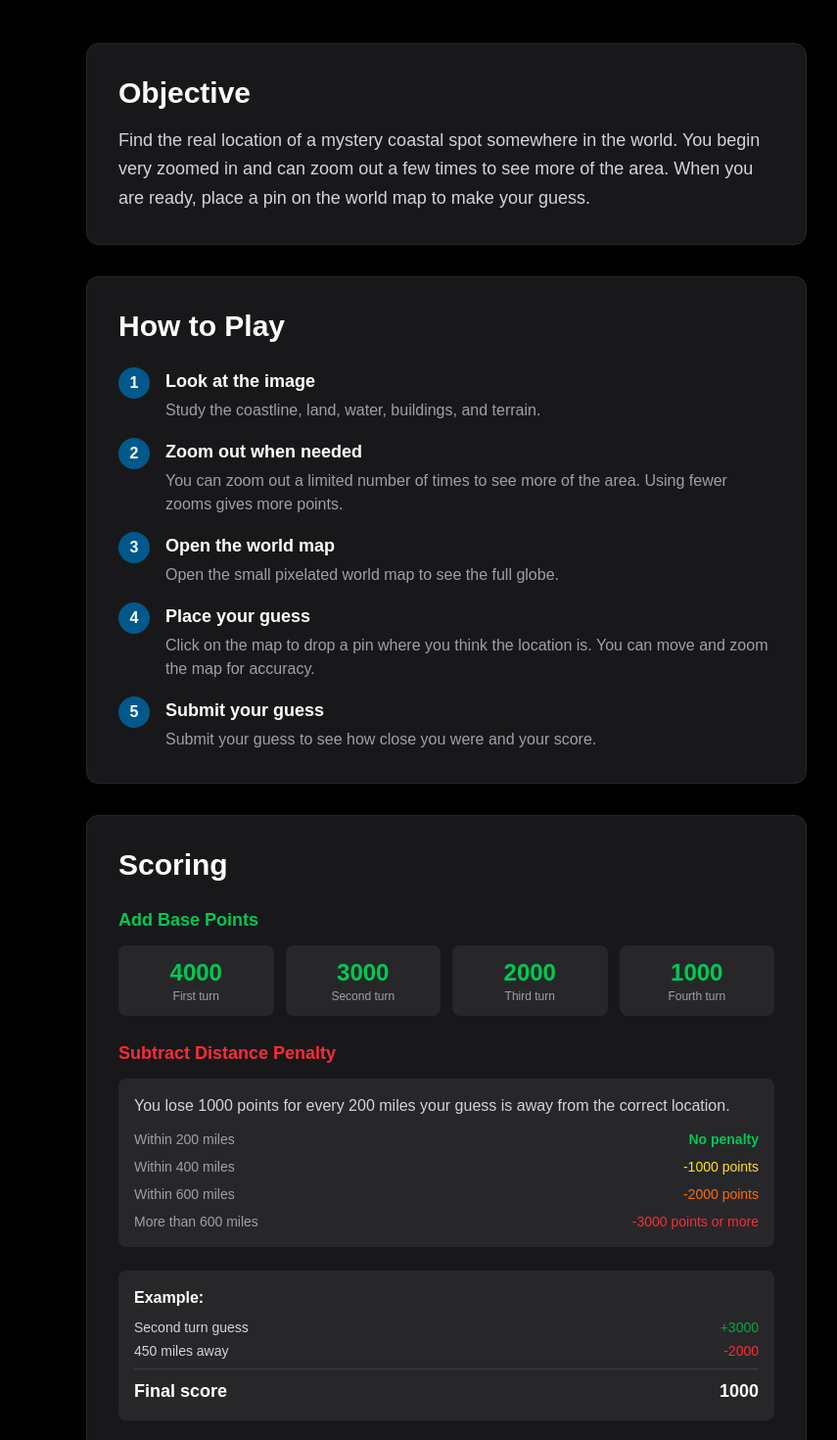
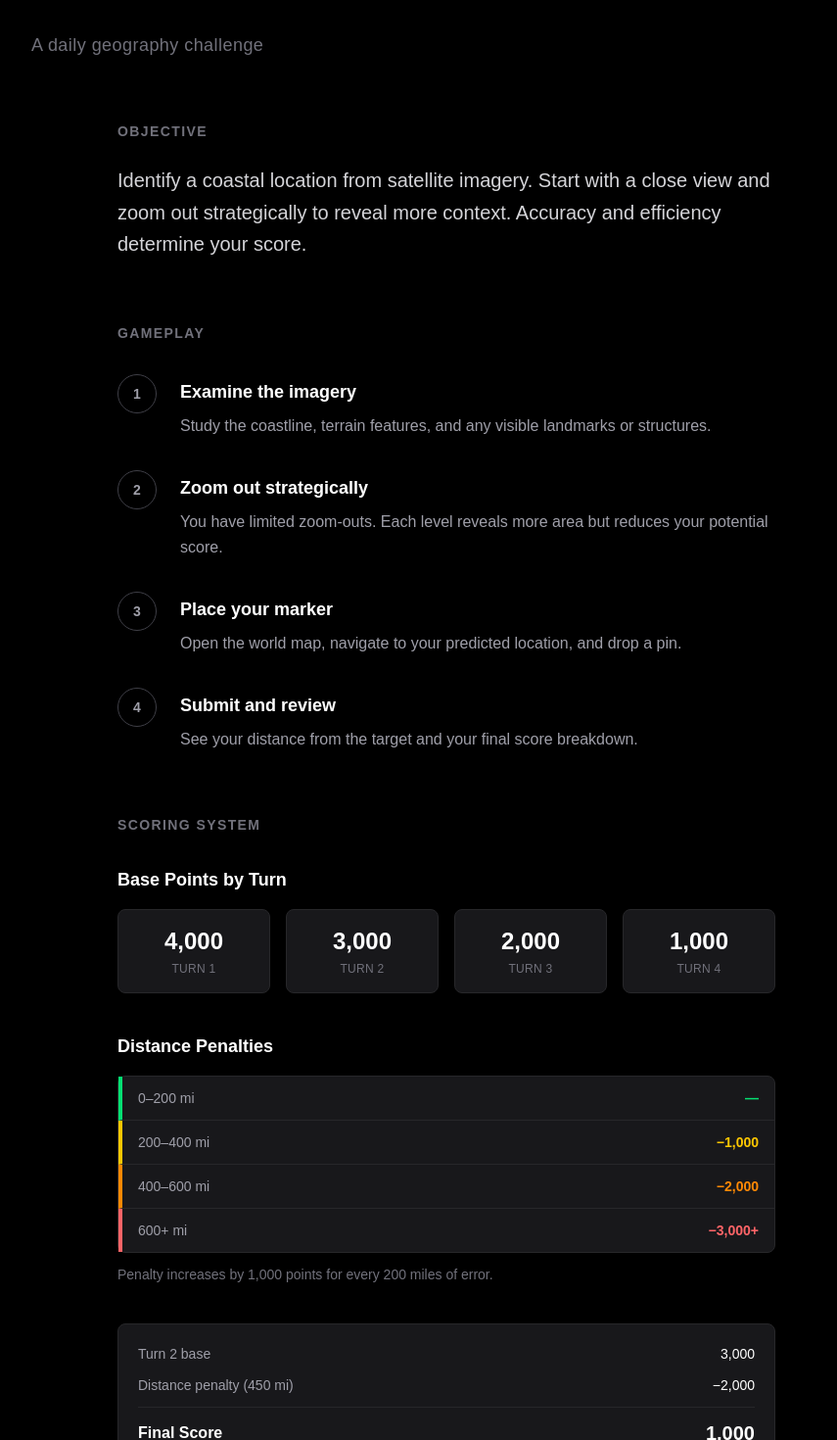
Before and after one commit to fredschultz21/Coastle, a Next.js app in the folder frontend/: page /how-to-play in a window 1280 px wide. Shown: the part 200-1670 px from the top of the page at 98% size, without its empty margins (184-1039 px from the left). Built offline with nearby package versions, Linux system fonts and the light colour scheme.

Commit message:
change how to play page style

```diff
--- a/frontend/src/app/how-to-play/page.jsx
+++ b/frontend/src/app/how-to-play/page.jsx
@@ -13,100 +13,119 @@ export default function HowToPlay() {
       </Head>
 
       <div className="min-h-screen bg-black text-white">
-        <div className="max-w-3xl mx-auto px-4 py-8 md:py-12">
-          <div className="mb-8">
-            <Link href="/" className="text-sky-500 hover:text-sky-400 text-sm md:text-base">
-              ← Back to Game
+        <div className="max-w-4xl mx-auto px-6 py-12 md:py-16">
+          <div className="mb-12">
+            <Link href="/" className="text-zinc-500 hover:text-white transition-colors font-medium text-sm tracking-wide">
+              ← BACK
             </Link>
           </div>
 
-          <h1 className="text-4xl md:text-5xl font-extrabold mb-4">
-            <span className="text-white">How to Play Coastle</span>
-          </h1>
+          <div className="mb-16">
+            <h1 className="text-6xl md:text-7xl font-extrabold tracking-tight mb-6">
+              coastle
+            </h1>
+            <p className="text-zinc-500 text-lg tracking-wide">
+              A daily geography challenge
+            </p>
+          </div>
 
-          <p className="text-zinc-400 text-lg md:text-xl mb-12">
-            A daily geography game about finding coastal locations
-          </p>
-
-          <div className="space-y-8">
-            <section className="bg-zinc-900 rounded-xl p-6 md:p-8 border border-zinc-800">
-              <h2 className="text-2xl md:text-3xl font-bold mb-4 text-white">
-                Objective
+          <div className="space-y-16">
+            <section className="max-w-2xl mx-auto">
+              <h2 className="text-sm font-bold tracking-widest text-zinc-500 mb-6">
+                OBJECTIVE
               </h2>
-              <p className="text-zinc-300 text-base md:text-lg leading-relaxed">
-                Find the real location of a mystery coastal spot somewhere in the world.
-                You begin very zoomed in and can zoom out a few times to see more of the area.
-                When you are ready, place a pin on the world map to make your guess.
+              <p className="text-zinc-300 text-lg md:text-xl leading-relaxed">
+                Identify a coastal location from satellite imagery. Start with a close view and zoom out strategically to reveal more context. Accuracy and efficiency determine your score.
               </p>
             </section>
 
-            <section className="bg-zinc-900 rounded-xl p-6 md:p-8 border border-zinc-800">
-              <h2 className="text-2xl md:text-3xl font-bold mb-6 text-white">
-                How to Play
+            <section className="max-w-2xl mx-auto">
+              <h2 className="text-sm font-bold tracking-widest text-zinc-500 mb-8">
+                GAMEPLAY
               </h2>
 
-              <div className="space-y-4">
-                {[1, 2, 3, 4].map((n) => (
-                  <div key={n} className="flex gap-4">
-                    <div className="flex-shrink-0 w-8 h-8 bg-sky-800 rounded-full flex items-center justify-center font-bold">
-                      {n}
-                    </div>
-                    <div>
-                      <h3 className="font-bold text-lg mb-1">
-                        {[
-                          "Look at the image",
-                          "Zoom out when needed",
-                          "Open the world map",
-                          "Place your guess",
-                        ][n - 1]}
-                      </h3>
-                      <p className="text-zinc-400">
-                        {[
-                          "Study the coastline, land, water, buildings, and terrain.",
-                          "You can zoom out a limited number of times to see more of the area. Using fewer zooms gives more points.",
-                          "Open the small pixelated world map to see the full globe.",
-                          "Click on the map to drop a pin where you think the location is. You can move and zoom the map for accuracy.",
-                        ][n - 1]}
-                      </p>
-                    </div>
+              <div className="space-y-8">
+                <div className="flex gap-6">
+                  <div className="flex-shrink-0 w-10 h-10 border border-zinc-700 rounded-full flex items-center justify-center font-bold text-sm text-zinc-400">
+                    1
                   </div>
-                ))}
+                  <div className="pt-1">
+                    <h3 className="font-semibold text-white text-lg mb-2">
+                      Examine the imagery
+                    </h3>
+                    <p className="text-zinc-400 leading-relaxed">
+                      Study the coastline, terrain features, and any visible landmarks or structures.
+                    </p>
+                  </div>
+                </div>
 
-                <div className="flex gap-4">
-                  <div className="flex-shrink-0 w-8 h-8 bg-sky-800 rounded-full flex items-center justify-center font-bold">
-                    5
+                <div className="flex gap-6">
+                  <div className="flex-shrink-0 w-10 h-10 border border-zinc-700 rounded-full flex items-center justify-center font-bold text-sm text-zinc-400">
+                    2
                   </div>
-                  <div>
-                    <h3 className="font-bold text-lg mb-1">
-                      Submit your guess
+                  <div className="pt-1">
+                    <h3 className="font-semibold text-white text-lg mb-2">
+                      Zoom out strategically
                     </h3>
-                    <p className="text-zinc-400">
-                      Submit your guess to see how close you were and your score.
+                    <p className="text-zinc-400 leading-relaxed">
+                      You have limited zoom-outs. Each level reveals more area but reduces your potential score.
+                    </p>
+                  </div>
+                </div>
+
+                <div className="flex gap-6">
+                  <div className="flex-shrink-0 w-10 h-10 border border-zinc-700 rounded-full flex items-center justify-center font-bold text-sm text-zinc-400">
+                    3
+                  </div>
+                  <div className="pt-1">
+                    <h3 className="font-semibold text-white text-lg mb-2">
+                      Place your marker
+                    </h3>
+                    <p className="text-zinc-400 leading-relaxed">
+                      Open the world map, navigate to your predicted location, and drop a pin.
+                    </p>
+                  </div>
+                </div>
+
+                <div className="flex gap-6">
+                  <div className="flex-shrink-0 w-10 h-10 border border-zinc-700 rounded-full flex items-center justify-center font-bold text-sm text-zinc-400">
+                    4
+                  </div>
+                  <div className="pt-1">
+                    <h3 className="font-semibold text-white text-lg mb-2">
+                      Submit and review
+                    </h3>
+                    <p className="text-zinc-400 leading-relaxed">
+                      See your distance from the target and your final score breakdown.
                     </p>
                   </div>
                 </div>
               </div>
             </section>
 
-            <section className="bg-zinc-900 rounded-xl p-6 md:p-8 border border-zinc-800">
-              <h2 className="text-2xl md:text-3xl font-bold mb-6 text-white">
-                Scoring
+            <section className="max-w-2xl mx-auto">
+              <h2 className="text-sm font-bold tracking-widest text-zinc-500 mb-8">
+                SCORING SYSTEM
               </h2>
 
-              <div className="space-y-6">
+              <div className="space-y-10">
                 <div>
-                  <h3 className="font-bold text-lg mb-3 text-green-500">
-                    Add Base Points
+                  <h3 className="text-white font-semibold text-lg mb-4">
+                    Base Points by Turn
                   </h3>
-
-                  <div className="grid grid-cols-2 md:grid-cols-4 gap-3">
-                    {[4000, 3000, 2000, 1000].map((pts, i) => (
-                      <div key={pts} className="bg-zinc-800 rounded-lg p-3 text-center">
-                        <div className="text-2xl font-bold text-green-500">
-                          {pts}
+                  <div className="grid grid-cols-2 md:grid-cols-4 gap-4">
+                    {[
+                      { turn: 1, points: 4000 },
+                      { turn: 2, points: 3000 },
+                      { turn: 3, points: 2000 },
+                      { turn: 4, points: 1000 }
+                    ].map(({ turn, points }) => (
+                      <div key={turn} className="bg-zinc-900 border border-zinc-800 rounded-lg p-4 text-center">
+                        <div className="text-2xl font-bold text-white mb-1">
+                          {points.toLocaleString()}
                         </div>
-                        <div className="text-xs text-zinc-400">
-                          {["First", "Second", "Third", "Fourth"][i]} turn
+                        <div className="text-xs text-zinc-500 font-medium tracking-wide">
+                          TURN {turn}
                         </div>
                       </div>
                     ))}
@@ -114,54 +133,42 @@ export default function HowToPlay() {
                 </div>
 
                 <div>
-                  <h3 className="font-bold text-lg mb-3 text-red-500">
-                    Subtract Distance Penalty
+                  <h3 className="text-white font-semibold text-lg mb-4">
+                    Distance Penalties
                   </h3>
-
-                  <div className="bg-zinc-800 rounded-lg p-4">
-                    <p className="text-zinc-300 mb-3">
-                      You lose 1000 points for every 200 miles your guess is away from the correct location.
-                    </p>
-
-                    <div className="space-y-2 text-sm text-zinc-400">
-                      <div className="flex justify-between">
-                        <span>Within 200 miles</span>
-                        <span className="text-green-500 font-bold">No penalty</span>
+                  <div className="bg-zinc-900 border border-zinc-800 rounded-lg divide-y divide-zinc-800">
+                    {[
+                      { range: "0–200 mi", penalty: "0", color: "text-green-400", borderColor: "border-l-green-400" },
+                      { range: "200–400 mi", penalty: "1,000", color: "text-yellow-400", borderColor: "border-l-yellow-400" },
+                      { range: "400–600 mi", penalty: "2,000", color: "text-orange-400", borderColor: "border-l-orange-400" },
+                      { range: "600+ mi", penalty: "3,000+", color: "text-red-400", borderColor: "border-l-red-400" }
+                    ].map(({ range, penalty, color, borderColor }) => (
+                      <div key={range} className={`flex justify-between px-4 py-3 border-l-4 ${borderColor}`}>
+                        <span className="text-zinc-400 text-sm">{range}</span>
+                        <span className={`${color} text-sm font-semibold`}>
+                          {penalty === "0" ? "—" : `−${penalty}`}
+                        </span>
                       </div>
-                      <div className="flex justify-between">
-                        <span>Within 400 miles</span>
-                        <span className="text-yellow-300">-1000 points</span>
-                      </div>
-                      <div className="flex justify-between">
-                        <span>Within 600 miles</span>
-                        <span className="text-orange-500">-2000 points</span>
-                      </div>
-                      <div className="flex justify-between">
-                        <span>More than 600 miles</span>
-                        <span className="text-red-500">-3000 points or more</span>
-                      </div>
-                    </div>
+                    ))}
                   </div>
+                  <p className="text-zinc-500 text-sm mt-3">
+                    Penalty increases by 1,000 points for every 200 miles of error.
+                  </p>
                 </div>
 
-                <div className="bg-zinc-800 rounded-lg p-4">
-                  <h3 className="font-bold mb-2">
-                    Example:
-                  </h3>
-
-                  <div className="space-y-1 text-sm">
-                    <div className="flex justify-between text-zinc-300">
-                      <span>Second turn guess</span>
-                      <span className="text-green-600">+3000</span>
+                <div className="bg-zinc-900 border border-zinc-800 rounded-lg p-5">
+                  <div className="space-y-3">
+                    <div className="flex justify-between items-center text-sm">
+                      <span className="text-zinc-400">Turn 2 base</span>
+                      <span className="text-white font-medium">3,000</span>
                     </div>
-                    <div className="flex justify-between text-zinc-300">
-                      <span>450 miles away</span>
-                      <span className="text-red-500">-2000</span>
+                    <div className="flex justify-between items-center text-sm">
+                      <span className="text-zinc-400">Distance penalty (450 mi)</span>
+                      <span className="text-white font-medium">−2,000</span>
                     </div>
-                    <div className="border-t border-zinc-700 my-2"></div>
-                    <div className="flex justify-between font-bold text-lg">
-                      <span>Final score</span>
-                      <span className="text-white">1000</span>
+                    <div className="border-t border-zinc-800 pt-3 mt-3 flex justify-between items-center">
+                      <span className="text-white font-semibold">Final Score</span>
+                      <span className="text-white font-bold text-xl">1,000</span>
                     </div>
                   </div>
                 </div>
@@ -169,12 +176,12 @@ export default function HowToPlay() {
             </section>
           </div>
 
-          <div className="mt-12 text-center">
+          <div className="mt-20 pt-12 border-t border-zinc-900 text-center">
             <Link
               href="/"
-              className="inline-block px-8 py-4 bg-sky-800 hover:bg-sky-700 text-white font-bold text-lg rounded-lg transition-colors"
+              className="inline-block px-10 py-4 bg-white hover:bg-zinc-200 active:bg-zinc-300 text-black font-bold text-sm tracking-wider rounded-lg transition-colors"
             >
-              Start Playing →
+              START GAME
             </Link>
           </div>
         </div>
```
